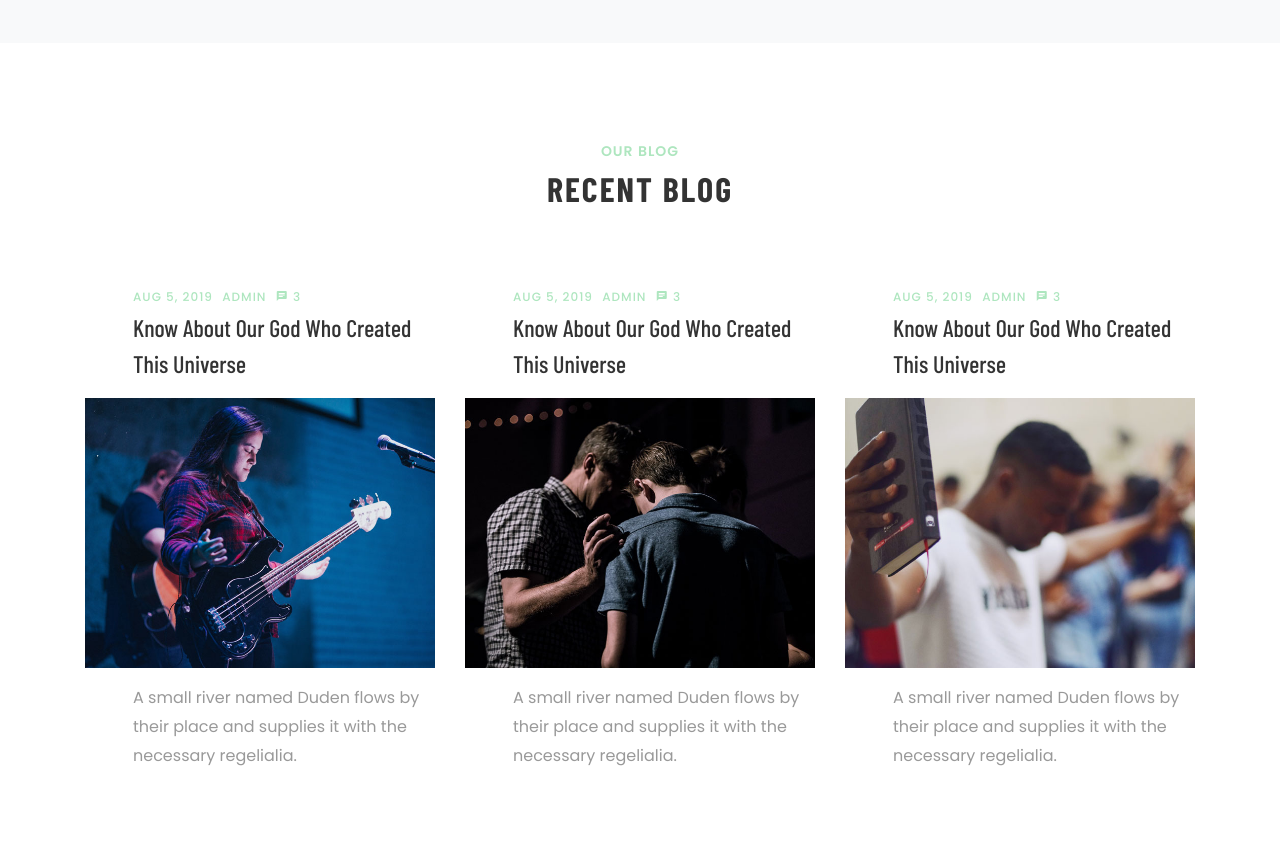
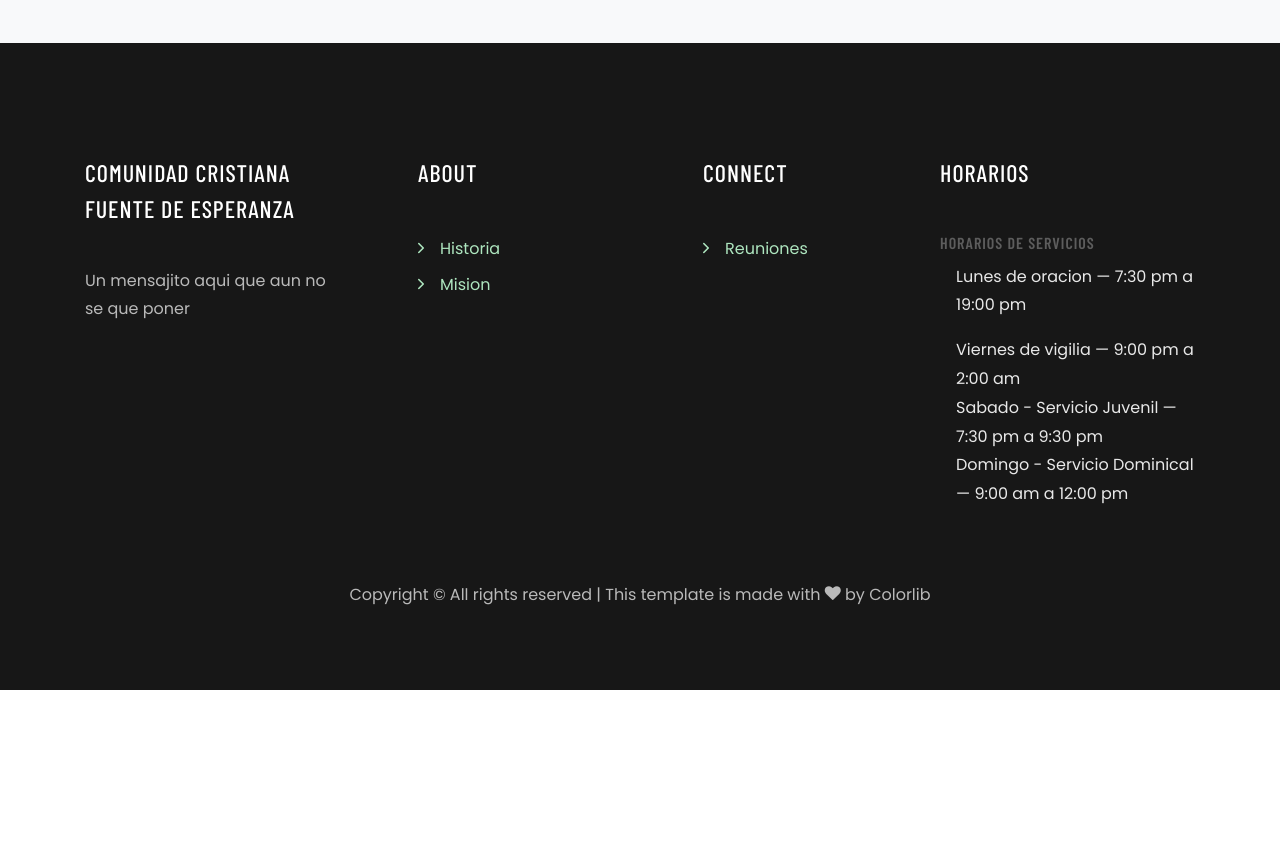
Before and after one commit to ArielVillalona/ComunidadFuenteDeEsperanza, a plain HTML site: page index.html in a window 1280 px wide. Shown: the part 3620-4486 px from the top of the page. After the commit the page ends 4310 px from the top, so only its background shows below. Drawn offline with nearby package versions, Linux system fonts and the light colour scheme; some packages are replaced by stand-ins of ours; no server answers; files whose address does not match are found by name; a web font is replaced by a local one.

Commit message:
rollback5

```diff
--- a/index.html
+++ b/index.html
@@ -115,40 +115,6 @@
       </div>
     </div>
   </section>
-
-  <!--<section class="ftco-section bg-light">
-    <div class="container">
-      <div class="row justify-content-center mb-5 pb-3">
-        <div class="col-md-12 text-center heading-section heading-section-light ftco-animate">
-          <span class="subheading">Experience God's Presence</span>
-          <h2 class="mb-2"><span class="px-4">Sermon for Today</span></h2>
-        </div>
-      </div>
-      <div class="row d-flex sermon-wrap">
-        <div class="col-md-6 d-flex align-items-stretch ftco-animate">
-          <div class="img" style="background-image: url(images/sermon-1.jpg);"></div>
-        </div>
-        <div class="col-md-6 py-4 text ftco-animate">
-          <h2 class="mb-4"><a href="sermon.html">Lord is Sufficient for all of our needs</a></h2>
-          <div class="meta">
-            <p>
-              <span>Sermon from: <a href="#" class="ptr">Felix Gonner</a></span>
-              <span>Categories: <a href="#">God</a>, <a href="#">Pray</a></span>
-              <span><a href="#">On Sunday 13 Jan, 2019</a></span>
-            </p>
-          </div>
-          <p>A small river named Duden flows by their place and supplies it with the necessary regelialia. It is a
-            paradisematic country, in which roasted parts of sentences fly into your mouth. Separated they live in
-            Bookmarksgrove right at the coast of the Semantics, a large language ocean.</p>
-          <p class="mt-4 btn-customize">
-            <a href="https://vimeo.com/45830194" class="btn btn-primary px-4 py-3 mr-md-2 popup-vimeo"><span
-                class="icon-play"></span> Watch Sermons</a> <a href="#" class="btn btn-black px-4 py-3 ml-lg-2"><span
-                class="icon-download"></span> Download Sermons</a>
-          </p>
-        </div>
-      </div>
-    </div>
-  </section> -->
 
   <section class="instagram ftco-section ftco-no-pt ftco-no-pb">
     <div class="container-fluid px-md-0">
@@ -354,76 +320,6 @@
     </div>
   </section>
 
-  <section class="ftco-section">
-    <div class="container">
-      <div class="row justify-content-center mb-5 pb-3">
-        <div class="col-md-12 text-center heading-section heading-section-light ftco-animate">
-          <span class="subheading">Our Blog</span>
-          <h2 class="mb-2"><span class="px-4">Recent Blog</span></h2>
-        </div>
-      </div>
-      <div class="row">
-        <div class="col-md-4 ftco-animate">
-          <div class="blog-entry">
-            <div class="text">
-              <div class="meta mb-0 pl-md-5">
-                <div><a href="#">Aug 5, 2019</a></div>
-                <div><a href="#">Admin</a></div>
-                <div><a href="#" class="meta-chat"><span class="icon-chat"></span> 3</a></div>
-              </div>
-              <h3 class="heading pl-md-5"><a href="#">Know About Our God Who Created This Universe</a></h3>
-            </div>
-            <a href="blog-single.html" class="block-20" style="background-image: url('images/image_1.jpg');">
-            </a>
-            <div class="text py-3">
-              <div class="desc pl-md-5">
-                <p>A small river named Duden flows by their place and supplies it with the necessary regelialia.</p>
-              </div>
-            </div>
-          </div>
-        </div>
-        <div class="col-md-4 ftco-animate">
-          <div class="blog-entry">
-            <div class="text">
-              <div class="meta mb-0 pl-md-5">
-                <div><a href="#">Aug 5, 2019</a></div>
-                <div><a href="#">Admin</a></div>
-                <div><a href="#" class="meta-chat"><span class="icon-chat"></span> 3</a></div>
-              </div>
-              <h3 class="heading pl-md-5"><a href="#">Know About Our God Who Created This Universe</a></h3>
-            </div>
-            <a href="blog-single.html" class="block-20" style="background-image: url('images/image_2.jpg');">
-            </a>
-            <div class="text py-3">
-              <div class="desc pl-md-5">
-                <p>A small river named Duden flows by their place and supplies it with the necessary regelialia.</p>
-              </div>
-            </div>
-          </div>
-        </div>
-        <div class="col-md-4 ftco-animate">
-          <div class="blog-entry">
-            <div class="text">
-              <div class="meta mb-0 pl-md-5">
-                <div><a href="#">Aug 5, 2019</a></div>
-                <div><a href="#">Admin</a></div>
-                <div><a href="#" class="meta-chat"><span class="icon-chat"></span> 3</a></div>
-              </div>
-              <h3 class="heading pl-md-5"><a href="#">Know About Our God Who Created This Universe</a></h3>
-            </div>
-            <a href="blog-single.html" class="block-20" style="background-image: url('images/image_3.jpg');">
-            </a>
-            <div class="text py-3">
-              <div class="desc pl-md-5">
-                <p>A small river named Duden flows by their place and supplies it with the necessary regelialia.</p>
-              </div>
-            </div>
-          </div>
-        </div>
-      </div>
-    </div>
-  </section>
-
   <footer class="ftco-footer ftco-bg-dark ftco-section"></footer>
 
   <!-- loader -->
```
